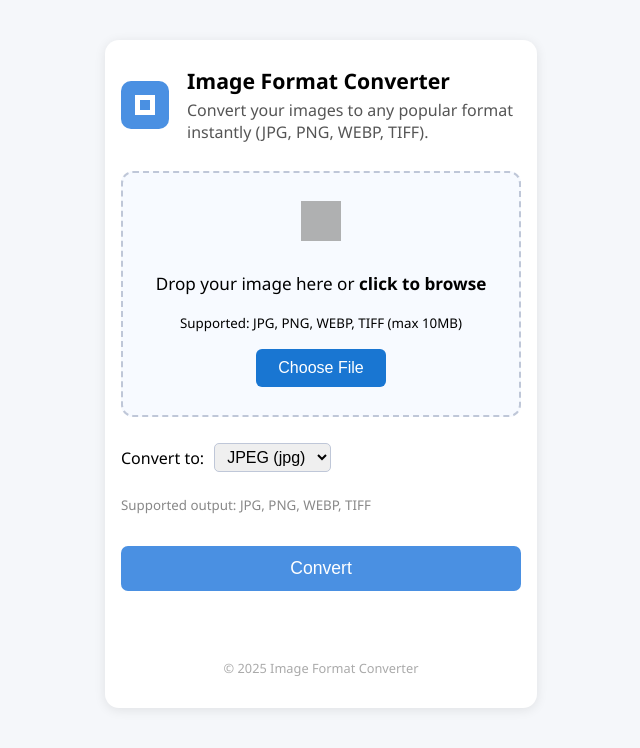
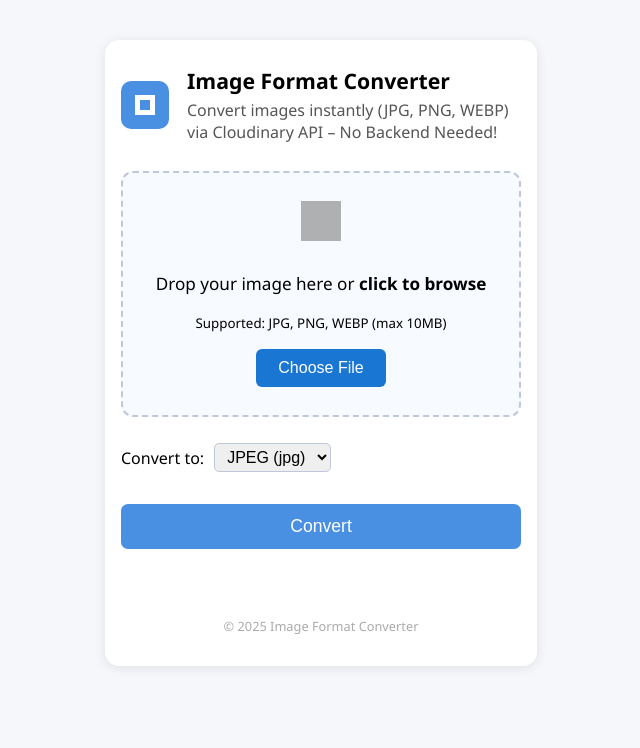
Before and after one commit to pejuangreceh5/Image-Converter-Pro-, a website: page public/index.html in a window 1280 px wide. Shown: the whole page, without its empty margins (319-959 px from the left). Drawn offline with Linux system fonts and the light colour scheme; grey boxes are pictures that could not be loaded.

Commit message:
Update index.html

```diff
--- a/public/index.html
+++ b/public/index.html
@@ -12,16 +12,16 @@
       <img src="logo.svg" alt="Image Icon" class="logo"/>
       <div>
         <h1>Image Format Converter</h1>
-        <p class="desc">Convert your images to any popular format instantly (JPG, PNG, WEBP, TIFF).</p>
+        <p class="desc">Convert images instantly (JPG, PNG, WEBP) via Cloudinary API – No Backend Needed!</p>
       </div>
     </section>
     <form id="uploadForm" enctype="multipart/form-data" class="form-section">
       <label for="fileInput" class="upload-area" id="dropArea">
-        <input type="file" id="fileInput" name="images" accept="image/jpeg,image/png,image/webp,image/tiff" hidden>
+        <input type="file" id="fileInput" name="images" accept="image/jpeg,image/png,image/webp" hidden>
         <div class="upload-content">
           <img src="https://img.icons8.com/ios/50/000000/upload-to-cloud.png" alt="Upload" class="upload-icon"/>
           <p><span id="chooseFileText">Drop your image here or <b>click to browse</b></span></p>
-          <small>Supported: JPG, PNG, WEBP, TIFF (max 10MB)</small>
+          <small>Supported: JPG, PNG, WEBP (max 10MB)</small>
         </div>
         <button type="button" id="chooseFileBtn" class="choose-btn">Choose File</button>
       </label>
@@ -29,7 +29,6 @@
         <label for="format">Convert to:</label>
         <select name="format" id="format"></select>
       </div>
-      <small style="color: #888; display:block; margin-bottom:8px;">Supported output: JPG, PNG, WEBP, TIFF</small>
       <button type="submit" class="convert-btn">Convert</button>
       <div id="result" class="result-box"></div>
     </form>
@@ -39,4 +38,4 @@
   </main>
   <script src="script.js"></script>
 </body>
-  </html>
+</html>
```
